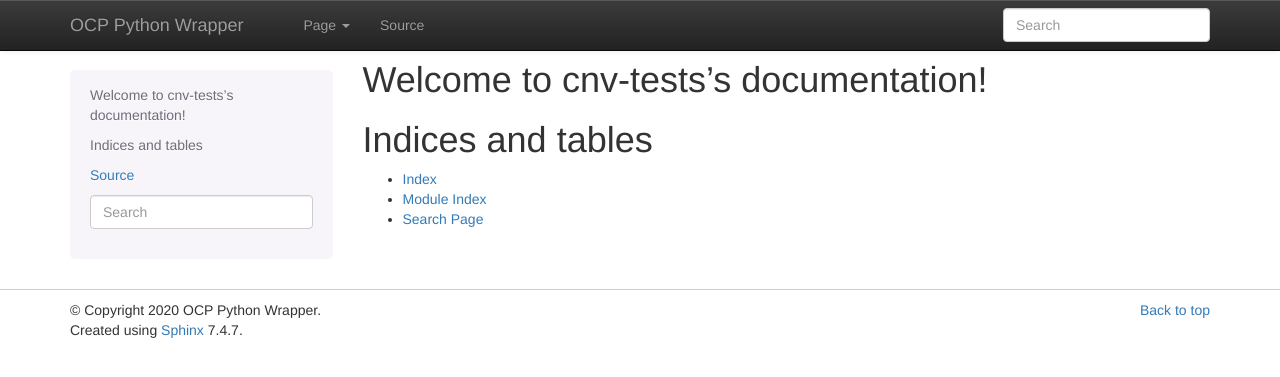
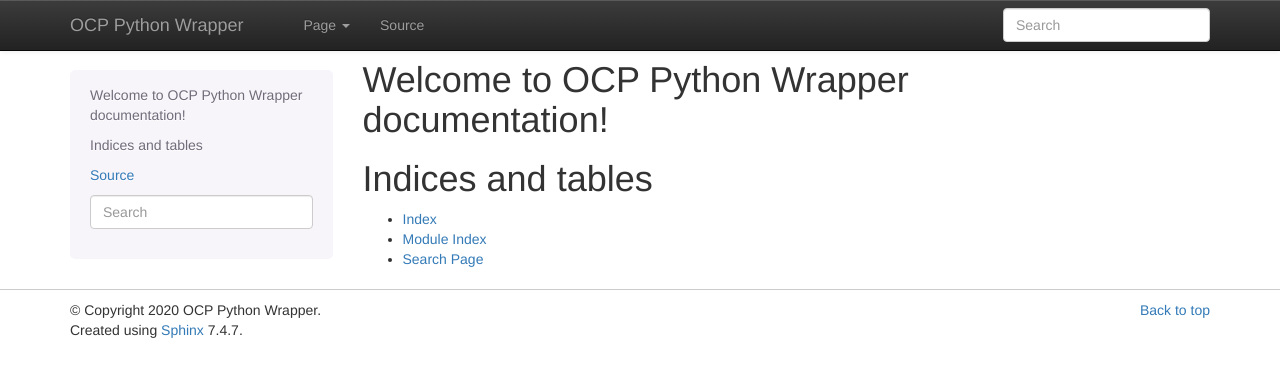
Before and after one commit to RedHatQE/openshift-python-wrapper, a Sphinx documentation site: the page built from docs/source/index.rst, in a window 1280 px wide. Shown: the top 377 px of the page. Built offline with Sphinx 7.4.7, drawn with Linux system fonts in a browser that asks for light colours.

Commit message:
Rename cnv-tests to OCP Python Wrapper
Change-Id: I6a22f12bf9fda2fdd2aa657e3e245c72bcce0639

```diff
--- a/docs/source/index.rst
+++ b/docs/source/index.rst
@@ -3,7 +3,7 @@
    You can adapt this file completely to your liking, but it should at least
    contain the root `toctree` directive.
 
-Welcome to cnv-tests's documentation!
+Welcome to OCP Python Wrapper documentation!
 =====================================
 
 .. toctree::
```
